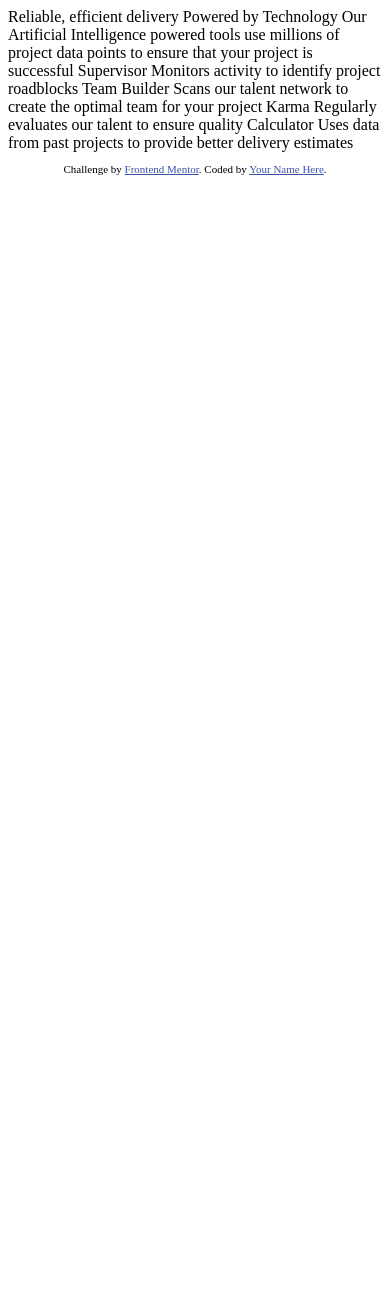
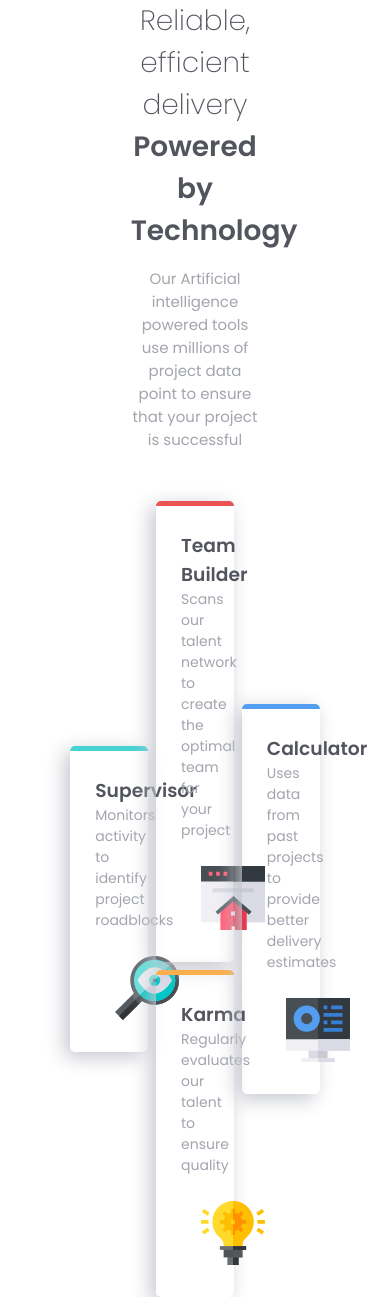
Before and after one commit to maer-me/four-card, a plain HTML site: page index.html in a window 390 px wide. Before the commit the page ends 844 px from the top, so only its background shows below. Drawn offline with Linux system fonts and the light colour scheme.

Commit message:
Mobile and desktop versions, cards need resizing but overall design is done

```diff
--- /dev/null
+++ b/css/main.css
@@ -0,0 +1,131 @@
+* {
+    margin: 0;
+    padding: 0;
+    box-sizing: border-box;
+}
+body,
+html {
+    font-family: 'Poppins', sans-serif;
+}
+.site-header h1 {
+    font-weight: 200;
+    color: #53555e;
+    font-size: 24px;
+}
+.site-header h2 {
+    font-weight: 600;
+    color: #53555e;
+    font-size: 24pxpx;
+}
+.site-header p {
+    font-weight: 400;
+    color: #a3a5ae;
+    font-size: 15px;
+}
+.card h3 {
+    font-weight: 600;
+    color:#53555e
+}
+.card p {
+    font-weight: 400;
+    color: #a3a5ae;
+    font-size: 14px;
+}
+#supervisor {
+    border-top: 5px solid #45d3d3;
+}
+#teambuilder {
+    border-top: 5px solid #ea5353;
+}
+#karma {
+    border-top: 5px solid #fcaf4a;
+}
+#calculator {
+    border-top: 5px solid #549ef2;
+}
+@media (max-width: 376px) {
+    .content-wrapper {
+        display: flex;
+        flex-direction: column;
+        justify-content: center;
+        align-items: center;
+    }
+    .top-class {
+        width: 80%;
+        margin-bottom: 80px;
+    }
+    .site-header {
+        text-align: center;
+        margin-top: 80px;
+    }
+    .site-header h2 {
+        margin-bottom: 20px;
+    }
+    .bottom-class {
+        width: 80%;
+    }
+    .card {
+        background-color: #fff;
+        border-radius: 5px;
+        box-shadow: -5px 5px 20px #c3c5ce;
+        margin-bottom: 30px;
+        padding: 25px;
+    }
+    .card p {
+        padding-bottom: 25px;
+    }
+    .card img {
+        padding-left: 70%;
+    }
+}
+@media (min-width: 376px) {
+    .top-class {
+        display: flex;
+        justify-content: center;
+        margin-bottom: 50px;
+    }
+    .site-header {
+        width: 33%;
+        text-align: center;
+    }
+   .site-header h1 {
+       font-size: 28px;
+   }
+   .site-header h2 {
+       font-size: 28px;
+       margin-bottom: 15px;
+   }
+   .site-header p {
+       font-size: 15px;
+   }
+   .card-wrapper {
+       display: flex;
+       justify-content: center;
+       align-items: center;
+   }
+   .mid-wrapper {
+       width: 20%;
+       margin: 0 2%;
+   }
+   .card {
+       width: 20%;
+       height: 20%;
+       border-radius: 5px;
+       box-shadow: -5px 5px 20px #c3c5ce;
+       padding: 25px;
+   }
+   .card p {
+    padding-bottom: 25px;
+}
+    .card img {
+    padding-left: 70%;
+}
+   .mid-wrapper .card {
+       width: 100%;
+       height: 50%;
+       margin-top: 0;
+   }
+   #karma {
+       margin-top: 10%;
+   }
+}
--- a/index.html
+++ b/index.html
@@ -1,45 +1,67 @@
 <!DOCTYPE html>
 <html lang="en">
   <head>
-  <meta charset="UTF-8">
-  <meta name="viewport" content="width=device-width, initial-scale=1.0"> <!-- displays site properly based on user's device -->
+    <meta charset="UTF-8" />
+    <meta name="viewport" content="width=device-width, initial-scale=1.0" />
 
-  <link rel="icon" type="image/png" sizes="32x32" href="./images/favicon-32x32.png">
+    <link
+      rel="icon"
+      type="image/png"
+      sizes="32x32"
+      href="./images/favicon-32x32.png"
+    />
+    <link rel="stylesheet" href="css/main.css" />
+    <link rel="preconnect" href="https://fonts.gstatic.com" />
+    <link
+      href="https://fonts.googleapis.com/css2?family=Poppins:wght@200;400;600&display=swap"
+      rel="stylesheet"
+    />
 
     <title>Frontend Mentor | Four card feature section</title>
-
-  <!-- Feel free to remove these styles or customise in your own stylesheet 👍 -->
-  <style>
-    .attribution { font-size: 11px; text-align: center; }
-    .attribution a { color: hsl(228, 45%, 44%); }
-  </style>
   </head>
   <body>
-
-  Reliable, efficient delivery
-  Powered by Technology
-
-  Our Artificial Intelligence powered tools use millions of project data points
-  to ensure that your project is successful
-
-  Supervisor
-  Monitors activity to identify project roadblocks
-
-  Team Builder
-  Scans our talent network to create the optimal team for your project
-
-  Karma
-  Regularly evaluates our talent to ensure quality
-
-  Calculator
+    <div class="content-wrapper">
+      <div class="top-class">
+        <div class="site-header">
+          <h1>Reliable, efficient delivery</h1>
+          <h2>Powered by Technology</h2>
+          <p>
+            Our Artificial intelligence powered tools use millions of project
+            data point to ensure that your project is successful
+          </p>
+        </div>
+      </div>
+      <div class="bottom-class">
+        <div class="card-wrapper">
+          <div class="card" id="supervisor">
+            <h3>Supervisor</h3>
+            <p>Monitors activity to identify project roadblocks</p>
+            <img src="images/icon-supervisor.svg" alt="" />
+          </div>
+          <div class="mid-wrapper">
+            <div class="card" id="teambuilder">
+              <h3>Team Builder</h3>
+              <p>
+                Scans our talent network to create the optimal team for your
+                project
+              </p>
+              <img src="images/icon-team-builder.svg" alt="" />
+            </div>
+            <div class="card" id="karma">
+              <h3>Karma</h3>
+              <p>Regularly evaluates our talent to ensure quality</p>
+              <img src="images/icon-karma.svg" alt="" />
+            </div>
+          </div>
+          <div class="card" id="calculator">
+            <h3>Calculator</h3>
+            <p>
               Uses data from past projects to provide better delivery estimates
-
-
-  <footer>
-    <p class="attribution">
-      Challenge by <a href="https://www.frontendmentor.io?ref=challenge" target="_blank">Frontend Mentor</a>.
-      Coded by <a href="#">Your Name Here</a>.
             </p>
-  </footer>
+            <img src="images/icon-calculator.svg" alt="" />
+          </div>
+        </div>
+      </div>
+    </div>
   </body>
 </html>
```
Lines whose indentation alone changed are shown as unchanged.
